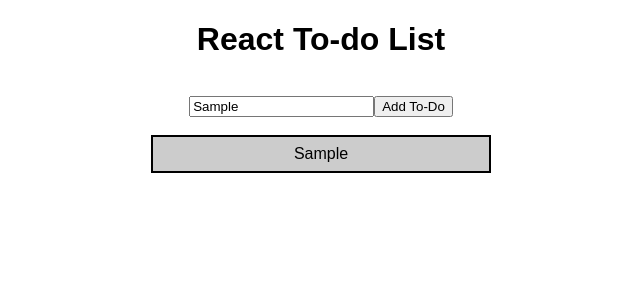
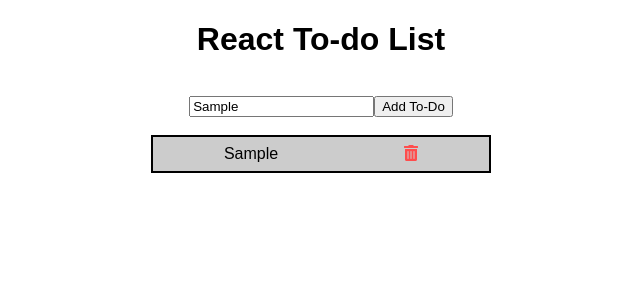
Before and after one commit to Tailine/react-todo-app, a React (Create React App) app: page / in a window 1280 px wide. Both pictures are taken after typing "Sample" into the empty fields and a click on the button "Add To-Do". Shown: the top 300 px of the page, without its empty margins (319-959 px from the left). Built offline with nearby package versions, Linux system fonts and the light colour scheme.

Commit message:
problema no metodo deleteToDo

```diff
--- a/public/index.html
+++ b/public/index.html
@@ -10,6 +10,7 @@
     -->
     <link rel="manifest" href="%PUBLIC_URL%/manifest.json">
     <link rel="shortcut icon" href="%PUBLIC_URL%/favicon.ico">
+    <link rel="stylesheet" href="https://use.fontawesome.com/releases/v5.2.0/css/all.css" integrity="sha384-hWVjflwFxL6sNzntih27bfxkr27PmbbK/iSvJ+a4+0owXq79v+lsFkW54bOGbiDQ" crossorigin="anonymous">
     <!--
       Notice the use of %PUBLIC_URL% in the tags above.
       It will be replaced with the URL of the `public` folder during the build.
--- a/src/App.js
+++ b/src/App.js
@@ -24,6 +24,20 @@ class App extends Component {
     this.updateNextId();
   }
 
+  deleteToDo = (evt) => {
+
+    const index = evt.target.parentElement.id;
+    const todos = [...this.state.todos];
+    const todoItem = todos.find((item) => item.id === index);
+    const updatedTodo = todos.filter((todo) => {
+      return todo !== todoItem;
+    })
+    console.log(todoItem)
+    this.setState(() => {
+      return { todos: updatedTodo };
+    })
+  }
+
   updateInputValue = (evt) => {
     this.setState({value: evt.target.value});
   }
@@ -39,7 +53,7 @@ class App extends Component {
     const {todos} = this.state;
 
     const todoList = todos.map((todo) => {
-      return <ListItem key={todo.id} task={todo.task} />
+      return <ListItem key={todo.id} task={todo.task} deleteToDo={this.deleteToDo} id={todo.id} />
     })
 
     return(
--- a/src/components/ListItem/ListItem.js
+++ b/src/components/ListItem/ListItem.js
@@ -1,6 +1,6 @@
 import React from 'react';
 
-const listItem = ({ task }) => {
+const listItem = ({ task, deleteToDo, id }) => {
 
   const style = {
     height: 'auto',
@@ -8,12 +8,15 @@ const listItem = ({ task }) => {
     border: '2px solid black',
     margin: '2px auto',
     padding: '.5em',
-    width: '50%'
+    width: '50%',
+    display: 'flex',
+    justifyContent: 'space-around',
   }
 
   return (
-    <div style={style}>
-      {task}
+    <div style={style} id={id}>
+      <div>{task}</div>
+      <i className="fas fa-trash-alt" style={{cursor: 'pointer', color: '#ff4d4d'}} onClick={(evt) => deleteToDo(evt)}></i>
     </div>
   )
 }
```
